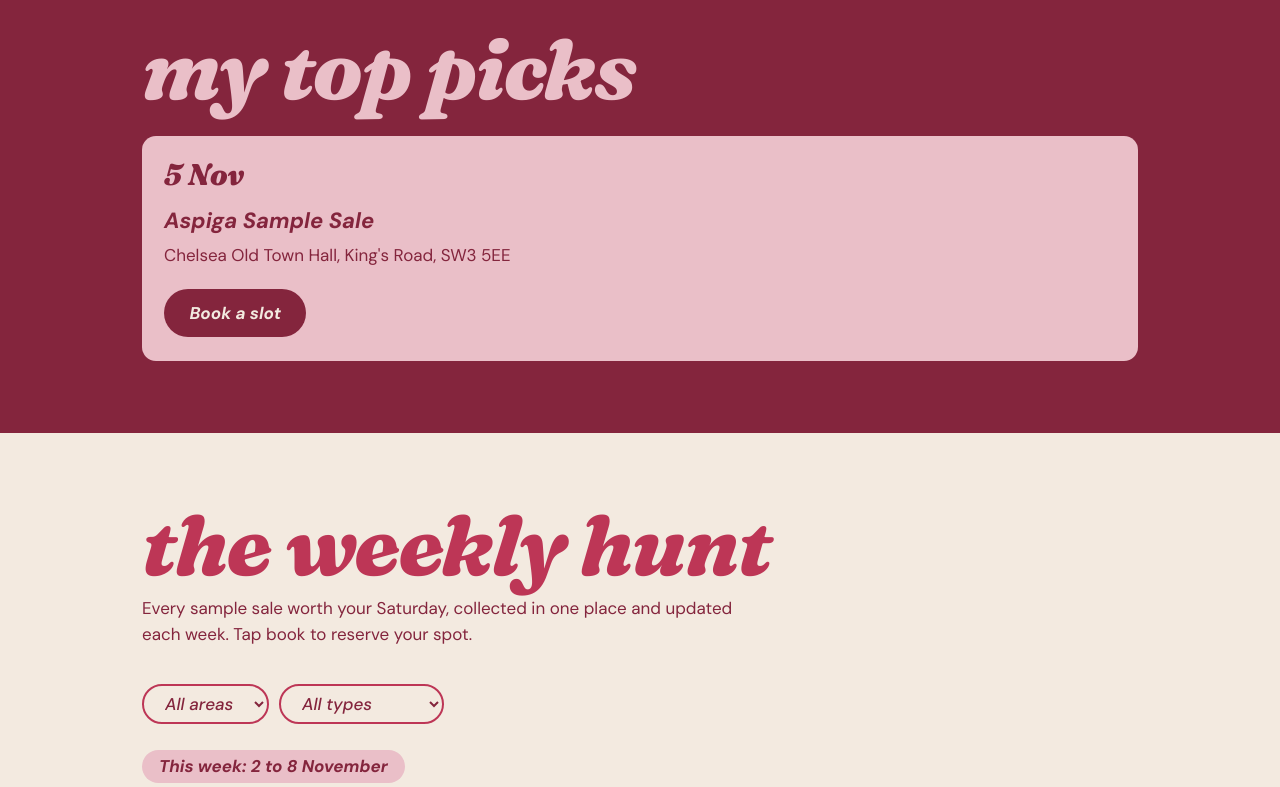
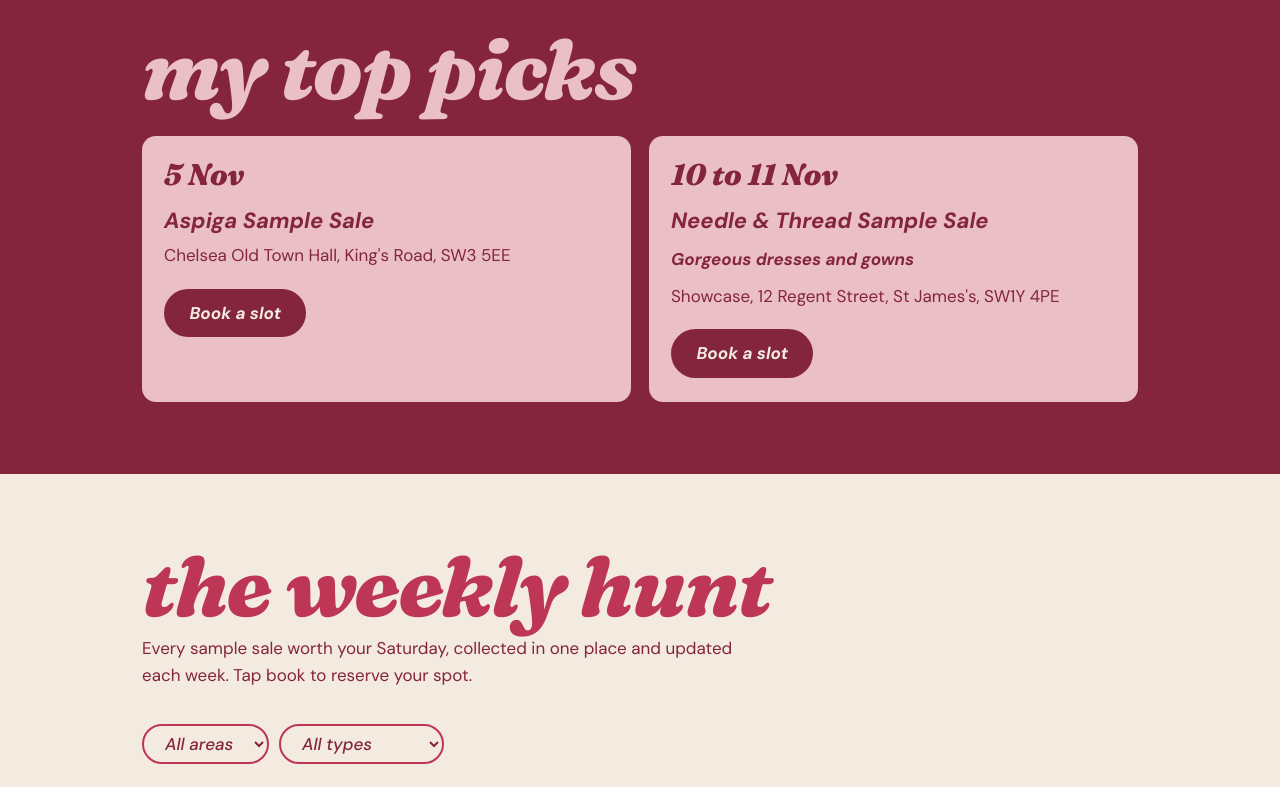
Before and after one commit to elishevastanton1-glitch/ditsyhunt, a plain HTML site: page index.html in a window 1280 px wide. Shown: the part 820-1607 px from the top of the page. Drawn offline with Linux system fonts and the light colour scheme; a web font is replaced by a local one.

Commit message:
Add files via upload

```diff
--- a/index.html
+++ b/index.html
@@ -130,6 +130,7 @@
   .about{grid-template-columns:1fr}section{padding:52px 0}.tote{width:80px}
 }
 @media (prefers-reduced-motion:reduce){html{scroll-behavior:auto}.find{transition:none}.find:hover{transform:none}}
+.pick .pnote{font-style:italic;font-weight:700;margin:4px 0 6px}
 </style>
 </head>
 <body>
@@ -244,7 +245,10 @@
   {day:"Sat to Sun", date:"7 to 8 Nov", time:"", brand:"Shrimps, Aligne & Neous Sample Sale", area:"central", kinds:["womenswear"], place:"Store Street, Fitzrovia", tag:"", link:"https://thebox-london.com/products/2611-san"},
 ];
 const UPCOMING = [
+  {day:"Tue to Wed", date:"10 to 11 Nov", time:"9am to 7:30pm", brand:"Needle & Thread Sample Sale", area:"central", kinds:["womenswear"], place:"Showcase, 12 Regent Street, St James's, SW1Y 4PE", tag:"up to 80% off", link:"https://www.showcase.co/event/needle-thread-nov26-uk-rs/"},
   {day:"Wed to Thu", date:"11 to 12 Nov", time:"5:30pm to 7:30pm", brand:"Oliver Brown Chelsea Sample Sale", area:"west", kinds:["menswear"], place:"75 Lower Sloane Street, SW1W 8DA", tag:"jackets from £65", link:"https://www.eventbrite.com/e/the-oliver-brown-chelsea-sample-sale-tickets-2003126422051"},
+  {day:"Thu to Sat", date:"12 to 14 Nov", time:"Thu 9am to 8pm, Fri 9am to 7pm, Sat 10am to 5pm", brand:"Reiss Clearance Sale", area:"south", kinds:["womenswear","menswear"], place:"Timber Square, 25 Lavington Street, SE1 0NZ", tag:"no fitting rooms", link:"https://www.showcase.co/event/reiss-nov26-uk-lbg/"},
+  {day:"Thu to Sat", date:"12 to 14 Nov", time:"Thu 9am to 8pm, Fri 9am to 7pm, Sat 10am to 5pm", brand:"Aspinal of London Sample Sale", area:"south", kinds:["accessories"], place:"Timber Square, 25 Lavington Street, SE1 0NZ", tag:"handbags, up to 70% off", link:"https://www.showcase.co/event/aspinal-of-london-nov26-ldn-lbg/"},
 ];
 const SUBSTACK_URL = "https://ditsyhunt.substack.com/"; // paste your Substack link here when it is ready
 const SUBMIT_LINK = "https://docs.google.com/forms/d/e/1FAIpQLScpoGth3Eqv2leL50pmNeCI43DKx7j7wrDVdazpTfK-wgGE6A/viewform";
@@ -268,7 +272,8 @@
   {brand:"Resident Archive Sale", date:"16 Oct"},
   {brand:"Bella Freud", date:"15 Oct"},
 ];
-const TOP_PICKS = ["Aspiga Sample Sale", "Vivienne Westwood Archive Sale", "You Look Hot pop-up"]; // brand names, written exactly as in the lists
+const TOP_PICKS = ["Aspiga Sample Sale", "Needle & Thread Sample Sale"];
+const PICK_NOTES = {"Needle & Thread Sample Sale": "Gorgeous dresses and gowns"}; // optional one-liner under a pick // brand names, written exactly as in the lists
 const FINDS = [
   {title:"Facetheory skincare roadshow", note:"Free personalised skincare consultations and a chance to win products as Facetheory celebrates arriving at Boots. Wed 4 Nov, 10am to 6pm.", date:"4 Nov", place:"Broadgate", label:"See details", link:"https://www.instagram.com/p/DezHVdmM5ab/"},
   {title:"SKIIM Paris pop-up", note:"A Parisian fashion label opens a temporary shop in Mayfair, with events through the week. 4 to 11 Nov, closed Sundays, 48 Albemarle Street.", date:"4 to 11 Nov", place:"48 Albemarle Street, Mayfair", label:"See details", link:"https://www.instagram.com/p/DfC3DpmC7vs/"},
@@ -330,7 +335,7 @@
 document.getElementById('picksGrid').innerHTML = TOP_PICKS.map(n => ALL.find(s => s.brand === n) || (FINDS.filter(f => f.title === n).map(f => ({brand: f.title, date: f.date || '', place: f.place || '', label: f.label, link: f.link}))[0])).filter(Boolean).map(s => `
   <div class="pick">
     <div class="when">${esc(s.date)}</div>
-    <h3>${esc(s.brand)}</h3><p>${esc(s.place)}</p>
+    <h3>${esc(s.brand)}</h3>${PICK_NOTES[s.brand] ? '<p class="pnote">' + esc(PICK_NOTES[s.brand]) + '</p>' : ''}<p>${esc(s.place)}</p>
     <a class="pill" href="${esc(s.link)}" target="_blank" rel="noopener">${esc(s.label || 'Book a slot')}</a>
   </div>`).join('');
 document.getElementById('finds-grid').innerHTML = FINDS.map(f =>
```
